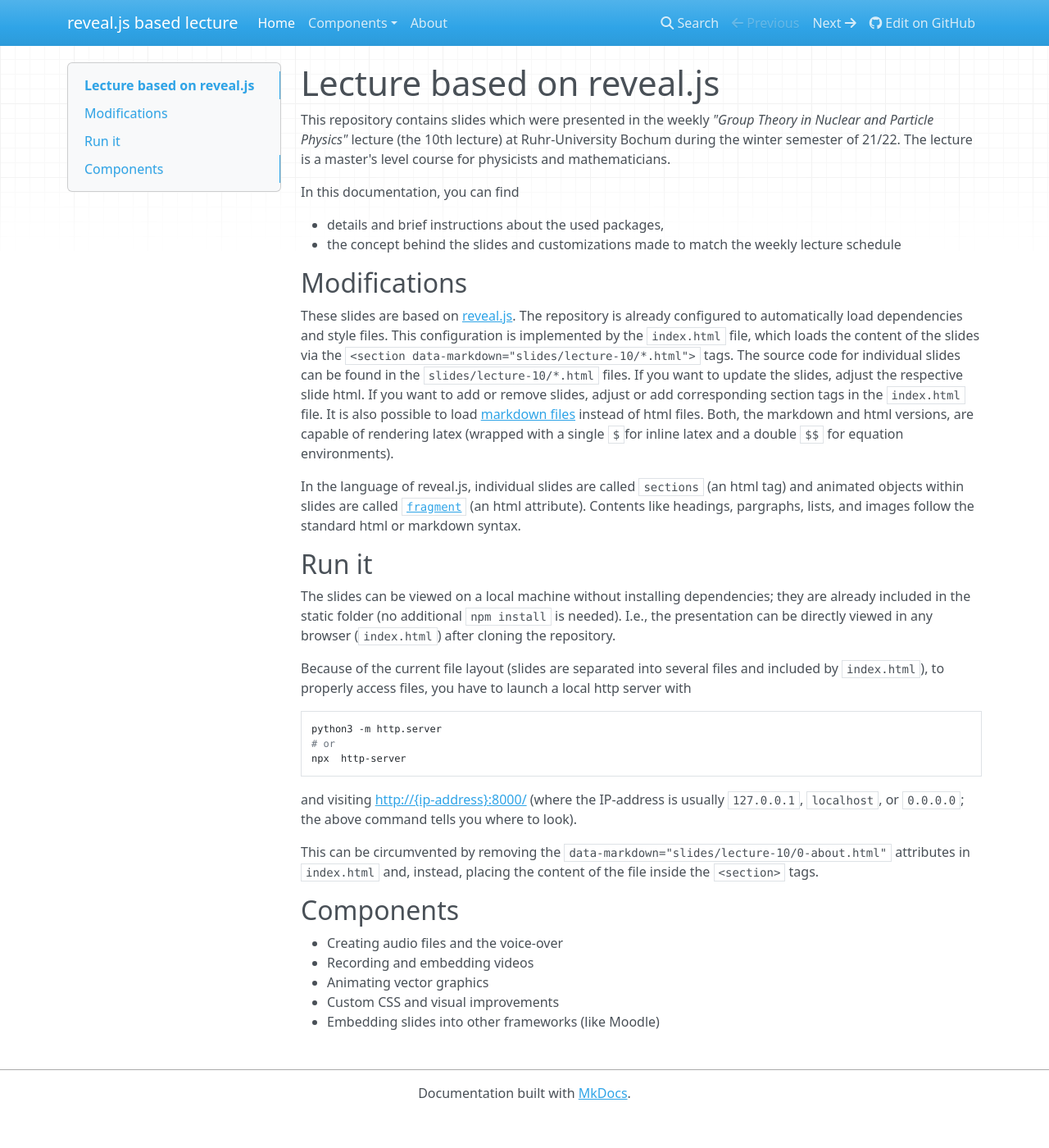
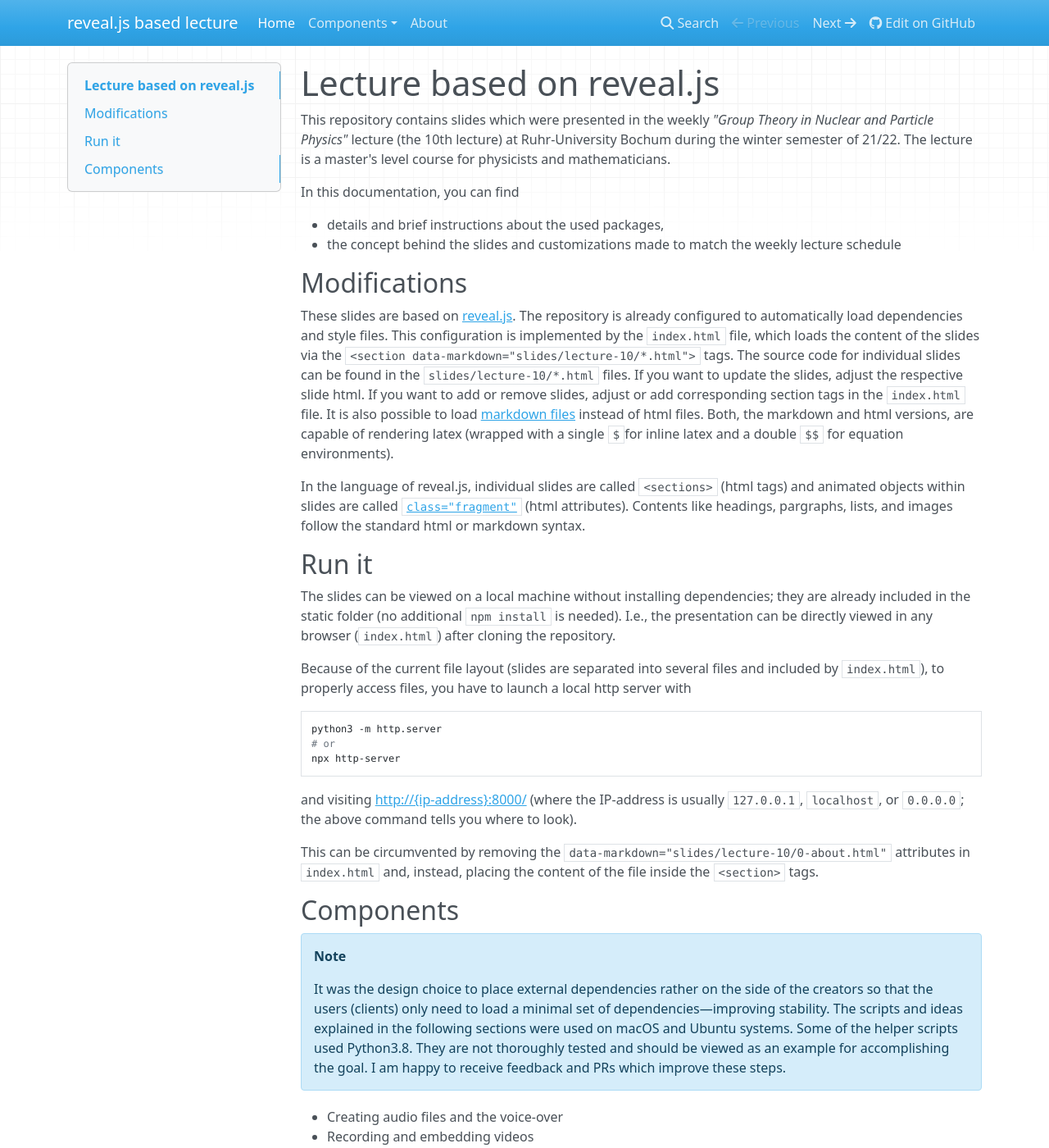
Before and after one commit to ckoerber/group-theory-example-lecture, an MkDocs documentation site: the page built from doc-src/index.md, in a window 1280 px wide and 1400 px high. Shown: the whole window at 82% size. Built offline with MkDocs 1.6.1, drawn with Linux system fonts in a browser that asks for light colours; nearby versions of some CDN libraries.

````diff
--- a/doc-src/index.md
+++ b/doc-src/index.md
@@ -19,7 +19,7 @@
 It is also possible to load [markdown files](https://revealjs.com/markdown/) instead of html files.
 Both, the markdown and html versions, are capable of rendering latex (wrapped with a single `$`for inline latex and a double `$$` for equation environments).
 
-In the language of reveal.js, individual slides are called `sections` (an html tag) and animated objects within slides are called [`fragment`](https://revealjs.com/fragments/) (an html attribute).
+In the language of reveal.js, individual slides are called `<sections>` (html tags) and animated objects within slides are called [`class="fragment"`](https://revealjs.com/fragments/) (html attributes).
 Contents like headings, pargraphs, lists, and images follow the standard html or markdown syntax.
 
 
@@ -32,7 +32,7 @@
 ```bash
 python3 -m http.server
 # or
-npx  http-server
+npx http-server
 ```
 and visiting [http://{ip-address}:8000/](http://0.0.0.0:8000/) (where the IP-address is usually `127.0.0.1`, `localhost`, or `0.0.0.0`; the above command tells you where to look).
 
@@ -40,6 +40,15 @@
 
 ## Components
 
+
+!!! note
+    It was the design choice to place external dependencies rather on the side of the creators so that the users (clients) only need to load a minimal set of dependencies&mdash;improving stability.
+    The scripts and ideas explained in the following sections were used on macOS and Ubuntu systems.
+    Some of the helper scripts used Python3.8.
+    They are not thoroughly tested and should be viewed as an example for accomplishing the goal.
+    I am happy to receive feedback and PRs which improve these steps.
+
+
 * Creating audio files and the voice-over
 * Recording and embedding videos
 * Animating vector graphics
--- a/requirements.txt
+++ b/requirements.txt
@@ -1,3 +1,4 @@
 mkdocs
+click
 pandas
 numpy
````
Also changed, not shown: doc-src/components/figures.md (+58 -0 lines).
